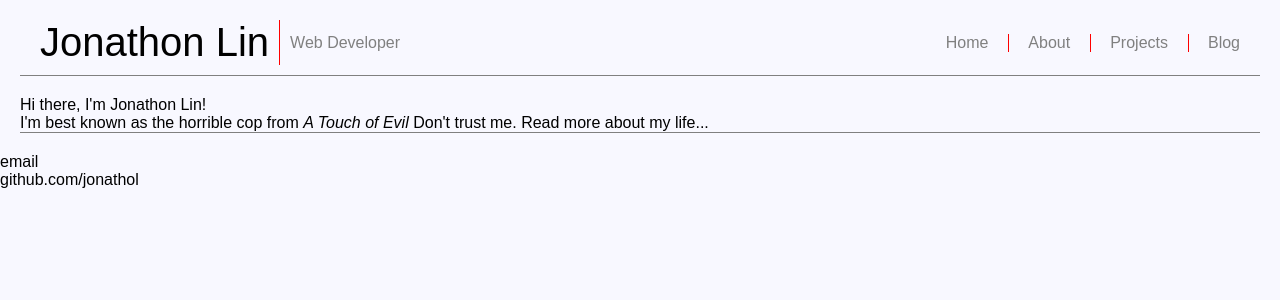
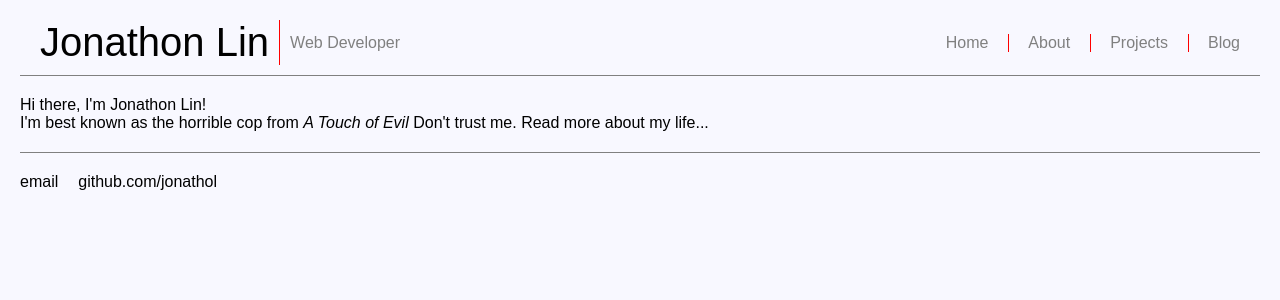
Before and after one commit to jonathol/jonathol.github.io, a Jekyll site: the page built from index.html, in a window 1280 px wide. Shown: the top 300 px of the page. Built offline with Jekyll 4.4.1, drawn with Linux system fonts in a browser that asks for light colours; some web fonts are replaced.

Commit message:
footer css

```diff
--- a/_layouts/default.html
+++ b/_layouts/default.html
@@ -31,9 +31,9 @@
 			</div>
 			<!-- /.container -->
 			<footer>
-	    		<ul>
-	        		<li><a href="mailto:jonathonlin93@yahoo.com">email</a></li>
-	        		<li><a href="https://github.com/jonathol">github.com/jonathol</a></li>
+    		<ul>
+        		<li><a href="mailto:jonathonlin93@yahoo.com">email</a></li>
+        		<li><a href="https://github.com/jonathol">github.com/jonathol</a></li>
 				</ul>
 			</footer>
 		</body>
--- a/css/main.css
+++ b/css/main.css
@@ -107,4 +107,14 @@ nav ul li:first-child {
 .container {
   margin: 20px;
   border-bottom: 1px solid grey;
+  padding-bottom: 20px;
 }
+
+/*Footer*/
+footer ul {
+  display: flex;
+}
+
+footer ul li {
+  margin-left: 20px;
+}
```
